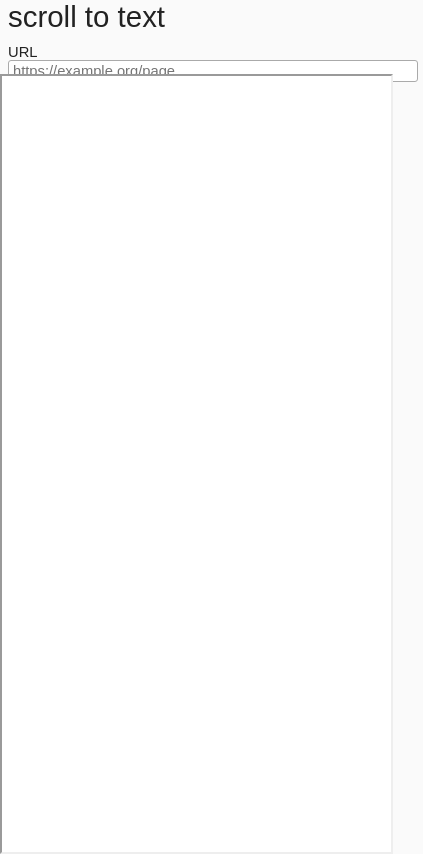
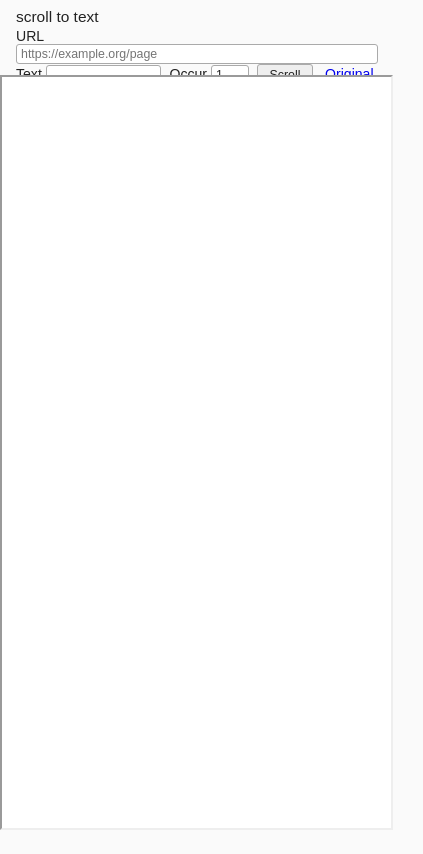
Before and after one commit to nfreear/scroll-to-text, a website with bundled scripts: page index.html in a window 390 px wide. Shown: the whole page, 423 px wide, since content can reach past the window. Built offline with nearby package versions, Linux system fonts and the light colour scheme; no server answers.

Commit message:
Switching to `https://scrolltotext.github.io` in code, README, etc

```diff
--- a/index.html
+++ b/index.html
@@ -1,4 +1,4 @@
-<!doctype html><html id="scroll-to-text" lang="en"><title> scroll to text </title>
+<!doctype html><html id="scroll-to-text" class="scroll-to-text-js" lang="en"><title> scroll to text </title>
 
 <meta charset="utf-8"/>
 <meta name="viewport" content="width=device-width, initial-scale=1"/>
@@ -6,9 +6,10 @@
 
 <link rel="stylesheet" href="src/style.css" />
 
-<h1> scroll to text </h1>
 
 <form accept-charset="utf-8">
+  <h1> scroll to text </h1>
+
   <p>
     <label>URL <input type="url" name="url" placeholder="https://example.org/page" title="https://example.org/page" pattern="^https?:\/\/[\w\.]{3,}.+" minlength="10" required /></label>
     <label>Text <input name="text" minlength="2" maxlength="25" required /></label>
--- a/package.json
+++ b/package.json
@@ -6,7 +6,7 @@
   "author": "© Nick Freear, 29-June-2018.",
   "contributors": [],
   "repository": "https://github.com/nfreear/scroll-to-text.git",
-  "homepage": "https://nfreear.github.io/scroll-to-text/#?url=https://example.org&text=hello+world",
+  "homepage": "https://scrolltotext.github.io/#?url=https://example.org&text=hello+world",
   "keywords": [ "proxy", "scrollto", "highlight", "highlight-word", "fetch" ],
   "engines":  { "node" : ">=9.0" },
   "peerDependencies": {
@@ -23,7 +23,7 @@
   },
   "scripts": {
     "build": "browserify -o dist/scroll-to-text.js src/scroll-to-text.js",
-    "_": "# http://127.0.0.1:9001/?cp=0&url=/test/dream.html&text=day&occurrence=10",
+    "_": "# http://127.0.0.1:9001/?cp=0&url=/test/if.html&text=dream&occurrence=2",
     "start": "npm run _ && live-server --port=9001 --no-browser",
     "fix": "semistandard --fix",
     "test": "semistandard",
--- a/src/scroll-to-text.js
+++ b/src/scroll-to-text.js
@@ -10,8 +10,8 @@ const LOC = window.location;
 
 const DEFAULTS = {
   selector: '#scroll-to-text',
-  url: param('url', 'http://americanrhetoric.com/speeches/mlkihaveadream.htm'),
-  text: param('text', 'Its creed'),
+  url: param('url', 'https://scrolltotext.github.io/test/if.html'), // Was: 'http://americanrhetoric.com/speeches/mlkihaveadream.htm'
+  text: param('text', 'dream'), // Was: 'Its creed'
   occurrence: parseInt(param('occurrence', 1)),
   background: param('bg', 'yellow'),
   corsProxy: parseInt(param('cp', 1)) ? 'https://cors.io/?' : '',
@@ -24,7 +24,7 @@ const DEFAULTS = {
     // '<base href="{u}" target="_top" />',
     '<script src="{b}/src/scroll-to-driver.js" data-stt-occurrence="{oc}"></script>',
     '<style> .wh-highlight { background: {col}; border-radius: 5px; color: #005; cursor: help; padding: 1px 3px; }',
-    ' .wh-highlight.nth { border: 3px dotted darkorange; } html, body { scroll-behavior: smooth; } </style>'
+    ' .wh-highlight.stt { border: 3px dotted darkorange; } html, body { scroll-behavior: smooth; } </style>'
   ],
   baseUrl: LOC.origin + LOC.pathname
 };
--- a/src/style.css
+++ b/src/style.css
@@ -1,12 +1,12 @@
 
-body,
+.scroll-to-text-js,
 input,
 button {
   color: #222;
   font: .92rem sans-serif;
 }
 
-body {
+.scroll-to-text-js {
   background: #fafafa;
   margin: 0;
 }
@@ -41,16 +41,18 @@ label {
 }
 
 h1 {
+  font-size: 1.8rem;
   font-weight: normal;
-  margin: 0 8px;
+  margin: .1rem 0;
 }
 
-p {
-  margin: .2rem 0;
+.scroll-to-text-js p {
+  margin: .1rem 0;
 }
 
 form {
   margin: .6rem 8px;
+  height: 4rem;
 }
 
 abbr,
@@ -76,11 +78,12 @@ iframe {
   background: #fff;
   position: absolute;
   /* bottom: 0; */
-  top: 4.6rem;
+  top: 4.6rem !important;
   left: 0;
   width: 99.7%;
-  height: 92%;
+  height: 91%;
   /* min-height: 300px; */
+  max-height: 92%;
 }
 
 html, body, .X-iframe {
@@ -90,3 +93,29 @@ html, body, .X-iframe {
 html {
   overflow: hidden;
 }
+
+/* https://gist.github.com/gokulkrishh/242e68d1ee94ad05f488
+ https://css-tricks.com/snippets/css/media-queries-for-standard-devices/ */
+
+@media /*(min-width: 768px) and*/ (max-width: 1024px) {
+
+  .scroll-to-text-js,
+  input,
+  button {
+    font-size: .88rem;
+  }
+
+  h1 {
+    font-size: 1.1rem;
+  }
+
+  form {
+    height: 5rem;
+  }
+
+  iframe {
+    top: 5.3rem !important;
+    height: 89%;
+  }
+
+}
```
Also changed, not shown: test/descartes.fr.html (+1 -0 lines), test/if.html (+4 -0 lines), README.md.
